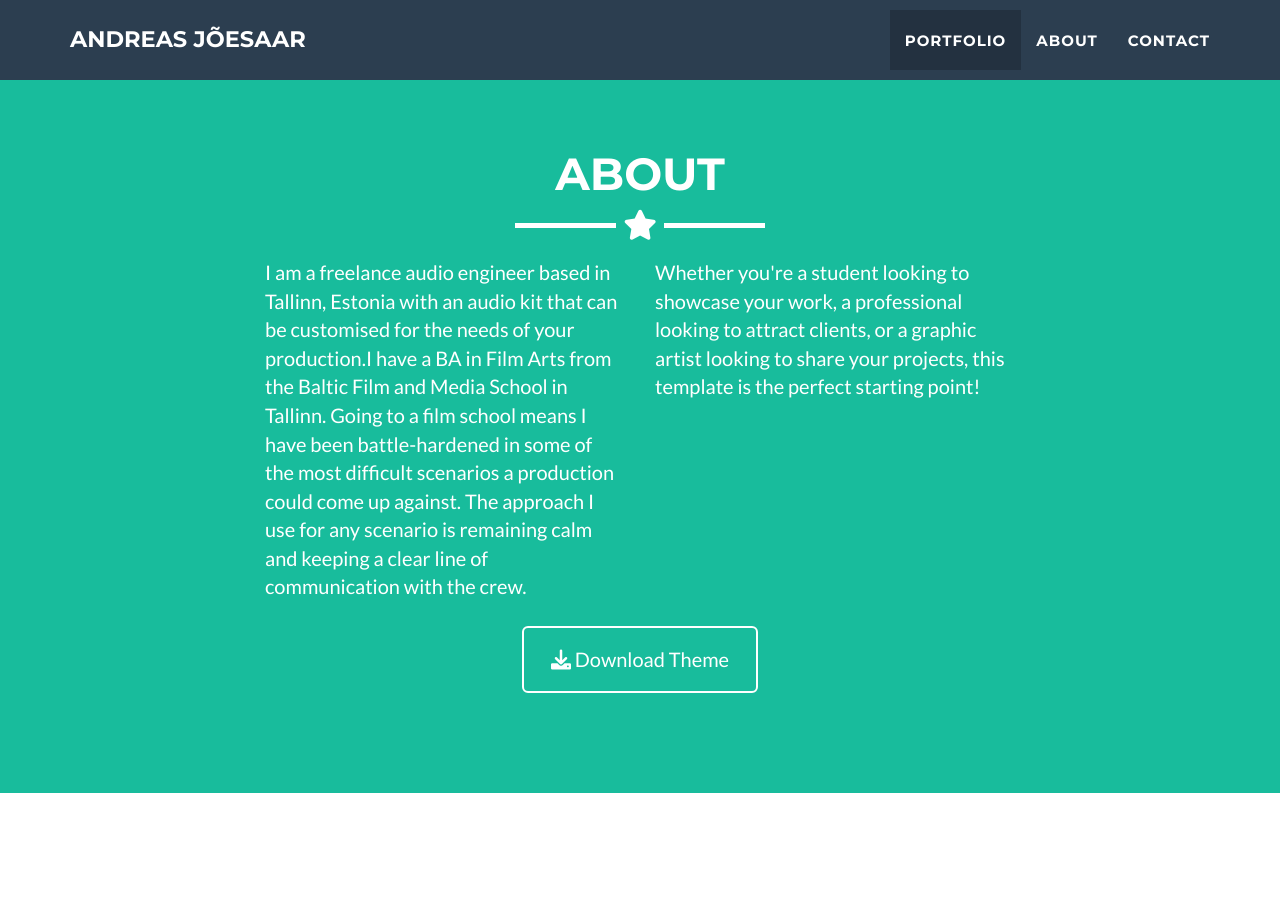
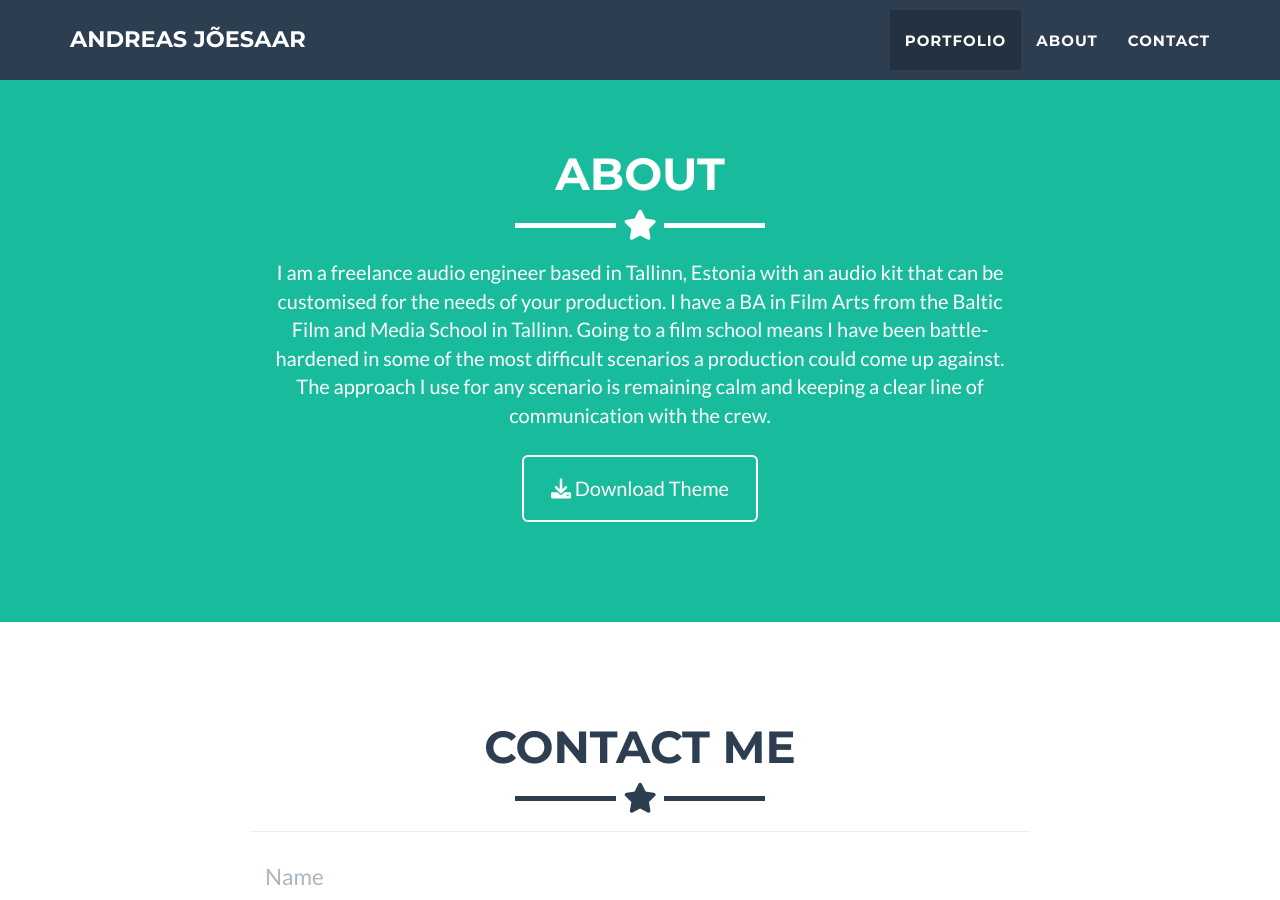
Before and after one commit to andreasjoesaar/andreasjoesaar.github.io, a Jekyll site: the page built from _posts/2014-07-18-project-1.markdown, in a window 1280 px wide and 900 px high, scrolled down 1623 px. Built offline with Jekyll 4.4.1, drawn with Linux system fonts in a browser that asks for light colours.

Commit message:
Update about.html

```diff
--- a/_includes/about.html
+++ b/_includes/about.html
@@ -8,12 +8,11 @@
       </div>
     </div>
     <div class="row">
-      <div class="col-lg-4 col-lg-offset-2">
-        <p>I am a freelance audio engineer based in Tallinn, Estonia with an audio kit that can be customised for the needs of your production.I have a BA in Film Arts from the Baltic Film and Media School in Tallinn. Going to a film school means I have been battle-hardened in some of the most difficult scenarios a production could come up against. The approach I use for any scenario is remaining calm and keeping a clear line of communication with the crew.</p>
-      </div>
-      <div class="col-lg-4">
-        <p>Whether you're a student looking to showcase your work, a professional looking to attract clients, or
-          a graphic artist looking to share your projects, this template is the perfect starting point! </p>
+      <div class="col-lg-8 col-lg-offset-2 text-center">
+        <p>I am a freelance audio engineer based in Tallinn, Estonia with an audio kit that can be customised for the needs of your production.
+          I have a BA in Film Arts from the Baltic Film and Media School in Tallinn.
+          Going to a film school means I have been battle-hardened in some of the most difficult scenarios a production could come up against.
+          The approach I use for any scenario is remaining calm and keeping a clear line of communication with the crew.</p>
       </div>
       <div class="col-lg-8 col-lg-offset-2 text-center">
         <a href="https://github.com/jeromelachaud/freelancer-theme" class="btn btn-lg btn-outline">
```
